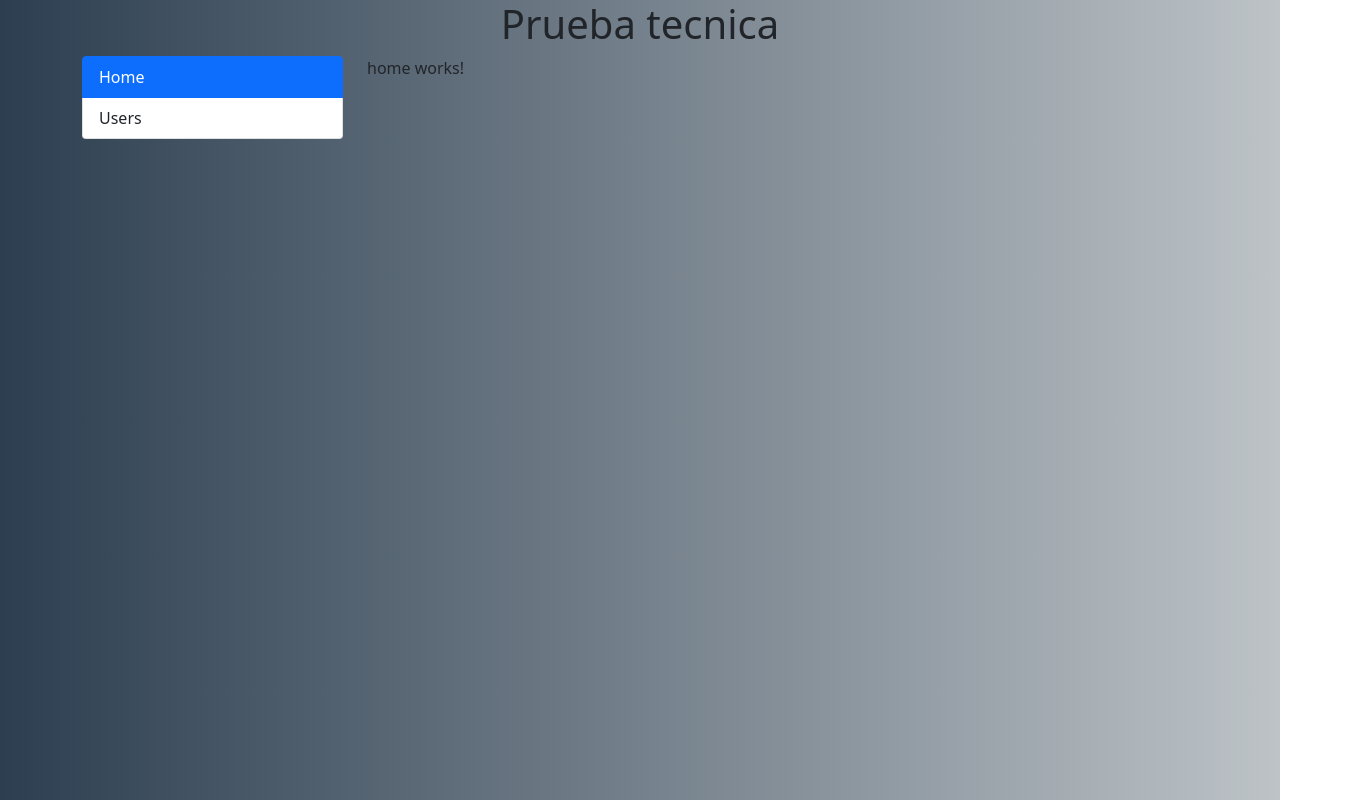
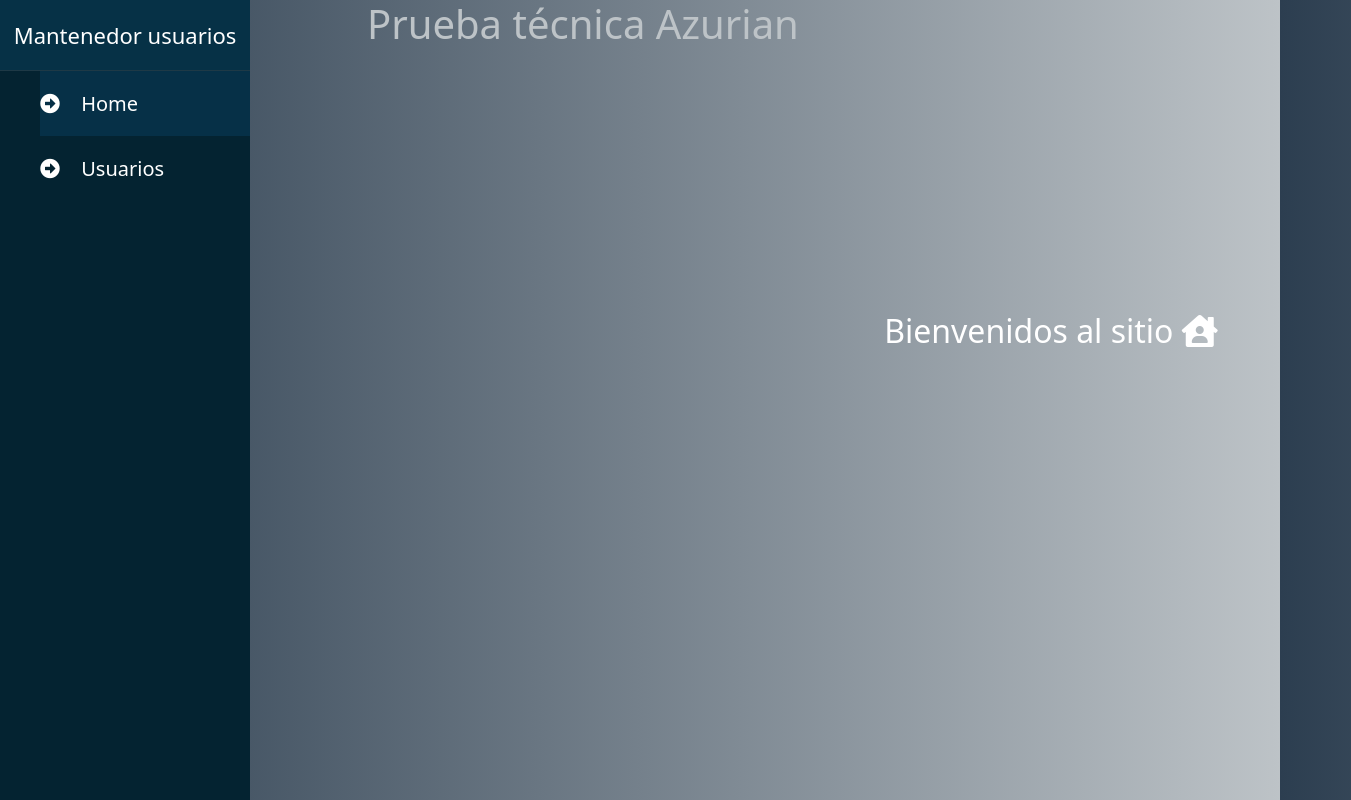
Before and after one commit to jcornejoinf93/Prueba-tecnica-frontend, an Angular app: page /users/home in a window 1280 px wide. Shown: the whole page, 1351 px wide, since content can reach past the window. Built offline with nearby package versions, Linux system fonts and the light colour scheme.

Commit message:
cambios graficos en sidebard, home, tabla y form

```diff
--- a/src/app/app.component.html
+++ b/src/app/app.component.html
@@ -1,10 +1,18 @@
-<h1 class="text-center">Prueba tecnica</h1>
-
 <div class="row">
     <div class="col-3">
         <app-sidebar></app-sidebar>
     </div>
     <div class="col">
+        <h1 class="">Prueba técnica Azurian</h1>
         <router-outlet></router-outlet>
     </div>
 </div>
+
+
+
+<div class="row m-5">
+    <div class="col">
+    </div>
+    <div class="col">
+    </div>
+</div>
--- a/src/app/shared/sidebar/sidebar.component.css
+++ b/src/app/shared/sidebar/sidebar.component.css
@@ -0,0 +1,46 @@
+li {
+    cursor: pointer;
+    list-style: none;
+}
+
+.sidebar {
+    position: fixed;
+    left: 0;
+    width: 250px;
+    height: 100%;
+    background: #042331;
+}
+
+.sidebar header {
+    font-size: 22px;
+    color: white;
+    text-align: center;
+    line-height: 70px;
+    background: #063146;
+    user-select: none;
+}
+
+.sidebar ul {
+    display: block;
+    height: 100%;
+    width: 100%;
+    line-height: 65px;
+    font-size: 20px;
+    color: white;
+    padding-left: 40px;
+    box-sizing: border-box;
+    border-top: 1px solid rgba(255, 255, 255, .1);
+    border-bottom: 1px solid black;
+}
+
+ul li:hover {
+    padding-left: 40px;
+}
+
+.sidebar ul i {
+    margin-right: 16px;
+}
+
+.activado {
+    background: #063047;
+}
--- a/src/app/shared/sidebar/sidebar.component.html
+++ b/src/app/shared/sidebar/sidebar.component.html
@@ -1,5 +1,9 @@
-<ul class="list-group">
-    <li class="list-group-item" *ngFor="let m of menuItems" [routerLink]="m.url" routerLinkActive="active">
-        {{ m.name }}
-    </li>
-</ul>
+<div class="sidebar">
+    <header>Mantenedor usuarios</header>
+    <ul>
+        <li *ngFor="let m of menuItems" [routerLink]="m.url" routerLinkActive="activado">
+            <i class="fas fa-arrow-alt-circle-right"></i> {{ m.name }}
+        </li>
+    </ul>
+
+</div>
--- a/src/app/shared/sidebar/sidebar.component.ts
+++ b/src/app/shared/sidebar/sidebar.component.ts
@@ -14,7 +14,7 @@ export class SidebarComponent implements OnInit {
 
   menuItems: MenuModels[] = [
     { name: 'Home', url: '/users/home' },
-    { name: 'Users', url: '/users/listar-usuarios' }
+    { name: 'Usuarios', url: '/users/listar-usuarios' }
   ];
 
   constructor() { }
--- a/src/app/users/components/home/home.component.html
+++ b/src/app/users/components/home/home.component.html
@@ -1 +1,6 @@
-<p>home works!</p>
+<div class="welcome-text">
+    <h2>
+        Bienvenidos al sitio
+        <i class="fas fa-house-user"></i>
+    </h2>
+</div>
--- a/src/app/users/components/home/home.component.ts
+++ b/src/app/users/components/home/home.component.ts
@@ -3,8 +3,7 @@ import { Component, OnInit } from '@angular/core';
 @Component({
   selector: 'app-home',
   templateUrl: './home.component.html',
-  styles: [
-  ]
+  styles: []
 })
 export class HomeComponent implements OnInit {
 
--- a/src/app/users/components/users-form/users-form.component.html
+++ b/src/app/users/components/users-form/users-form.component.html
@@ -7,14 +7,14 @@
             <span *ngIf="invalidField('name')" class="text-danger">El campo nombre es obligatorio</span>
         </div>
         <div class="col-4 mb-3">
+            <label class="form-label">Edad</label>
+            <input type="number" class="form-control" formControlName="age" placeholder="Tu edad">
+            <span *ngIf="invalidField('age')" class="text-danger">El campo edad es obligatorio</span>
+        </div>
+        <div class="col-4 mb-3">
             <label class="form-label">Username</label>
             <input type="text" class="form-control" formControlName="username" placeholder="Tu nombre de usuario">
             <span *ngIf="invalidField('username')" class="text-danger">El campo username es obligatorio</span>
-        </div>
-        <div class="col-4 mb-3">
-            <label class="form-label">Edad</label>
-            <input type="number" class="form-control" formControlName="age" placeholder="Tu edad">
-            <span *ngIf="invalidField('age')" class="text-danger">El campo edad es obligatorio</span>
         </div>
         <div>
             <button type="button" class="btn btn-primary float-start" (click)="cleanForm()">LIMPIAR</button>
--- a/src/app/users/components/users-table/users-table.component.html
+++ b/src/app/users/components/users-table/users-table.component.html
@@ -1,17 +1,17 @@
-<table *ngIf="users.length > 0" class="table table-striped table-hover">
+<table class="table table-striped table-hover">
     <thead>
         <tr class="text-center">
-            <th scope="col">Nombre</th>
-            <th scope="col">Edad</th>
-            <th scope="col">Username</th>
+            <th>Nombre</th>
+            <th>Edad</th>
+            <th>Username</th>
             <th>Acciones</th>
         </tr>
     </thead>
-    <tbody>
+    <tbody *ngIf="users.length > 0">
         <tr class="text-center" *ngFor="let u of users">
             <td>{{ u.name }}</td>
+            <td>{{ u.age }}</td>
             <td>{{ u.username }}</td>
-            <td>{{ u.age }}</td>
             <td>
                 <i class="fas fa-user-edit text-primary" (click)="transmitData(u)"></i>
                 <i class="fas fa-trash text-danger" (click)="removeUsers(u)"></i>
@@ -19,7 +19,7 @@
         </tr>
     </tbody>
 </table>
-<h3 *ngIf="users.length === 0">NO SE ENCONTARON DATOS PARA MOSTRAR</h3>
+<h5 class="mt-5 text-center" *ngIf="users.length === 0">No se encontraron datos para mostrar</h5>
 <br><br>
 <hr>
 <app-users-form [userForEdit]="userForEdit" (fillTable)="receibeData($event)"></app-users-form>
--- a/src/index.html
+++ b/src/index.html
@@ -10,10 +10,14 @@
     <!-- fontawesome -->
     <link rel="stylesheet" href="https://cdnjs.cloudflare.com/ajax/libs/font-awesome/5.15.4/css/all.min.css" integrity="sha512-1ycn6IcaQQ40/MKBW2W4Rhis/DbILU74C1vSrLJxCq57o941Ym01SwNsOMqvEBFlcgUa6xLiPY/NS5R+E6ztJQ==" crossorigin="anonymous" referrerpolicy="no-referrer"
     />
+
 </head>
 
 <body class="container">
+
+
     <app-root></app-root>
+
 </body>
 
 </html>
--- a/src/styles.css
+++ b/src/styles.css
@@ -6,3 +6,19 @@ body {
     background: linear-gradient(to right, #2c3e50, #bdc3c7);
     /* W3C, IE 10+/ Edge, Firefox 16+, Chrome 26+, Opera 12+, Safari 7+ */
 }
+
+h1 {
+    color: #bdc3c7;
+}
+
+.welcome-text {
+    position: absolute;
+    width: 600px;
+    height: 300px;
+    margin: 20% 30%;
+    text-align: center;
+}
+
+.welcome-text h2 {
+    color: white;
+}
```
